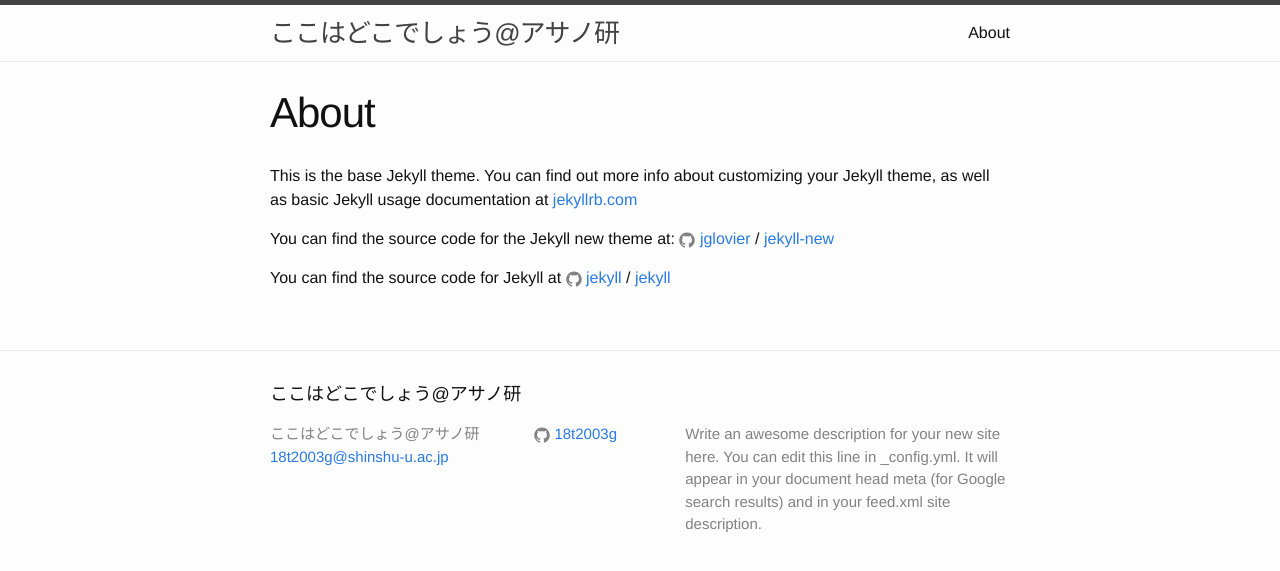
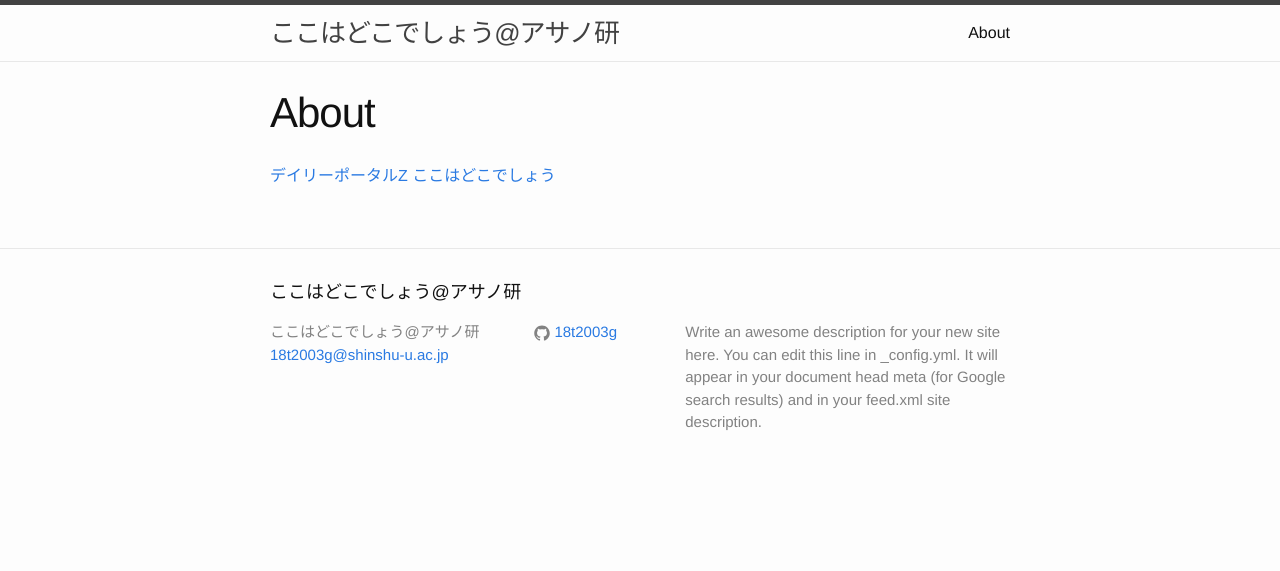
Before and after one commit to asano-lab/kokodoko, a Jekyll site: the page built from about.md, in a window 1280 px wide. Shown: the top 571 px of the page. Built offline with Jekyll 4.4.1, drawn with Linux system fonts in a browser that asks for light colours.

Commit message:
about modified

```diff
--- a/about.md
+++ b/about.md
@@ -4,12 +4,4 @@
 permalink: /about/
 ---
 
-This is the base Jekyll theme. You can find out more info about customizing your Jekyll theme, as well as basic Jekyll usage documentation at [jekyllrb.com](http://jekyllrb.com/)
-
-You can find the source code for the Jekyll new theme at:
-{% include icon-github.html username="jglovier" %} /
-[jekyll-new](https://github.com/jglovier/jekyll-new)
-
-You can find the source code for Jekyll at
-{% include icon-github.html username="jekyll" %} /
-[jekyll](https://github.com/jekyll/jekyll)
+[デイリーポータルZ ここはどこでしょう](https://dailyportalz.jp/backnumber/topic/52528)
```
